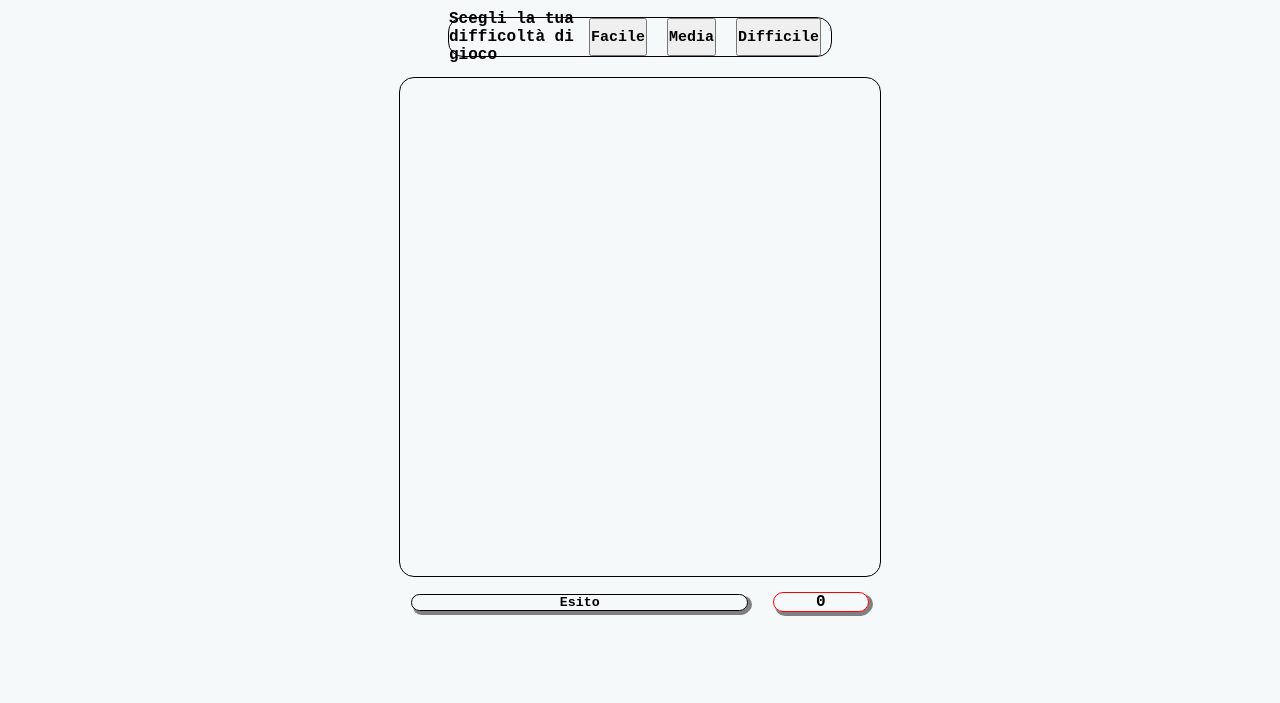
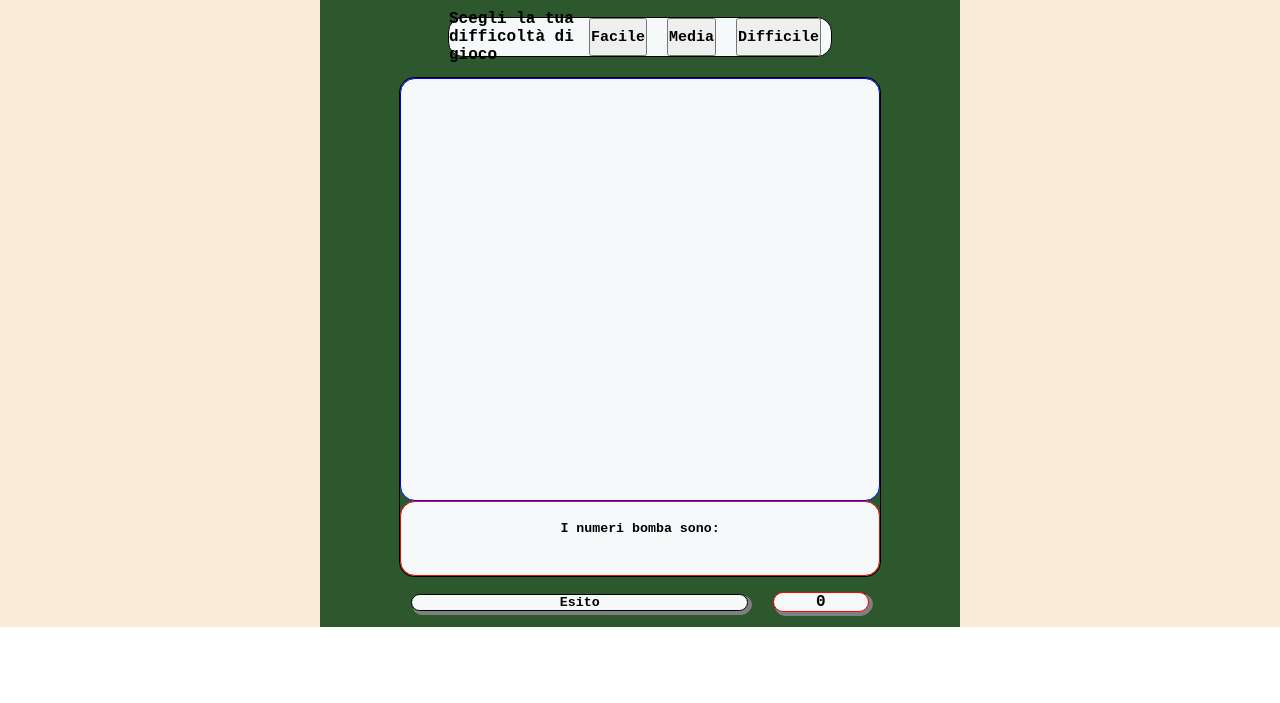
Before and after one commit to DavideGit991/js-campominato, a plain HTML site: page index.html in a window 1280 px wide. Shown: the part 97-800 px from the top of the page. Drawn offline with Linux system fonts and the light colour scheme; a web font is replaced by a local one.

Commit message:
aggiunta sampa a video dei numeri bomba una volta concluso il game

```diff
--- a/index.html
+++ b/index.html
@@ -25,6 +25,8 @@
           <button id="difficile" type="button" name="button">Difficile</button>
         </div>
         <div class="container-game">
+
+          <!-- //dove inserisco gli array  -->
           <div class="box-bombe">
             <div class="box-numute">
               <ul id="stampa2">
@@ -32,11 +34,16 @@
               </ul>
             </div>
             <div class="box-arraybombe">
+              <div class="sub-bombe">
+                <h5>I numeri bomba sono:</h5>
+              </div>
               <ul id=stampa1 >
 
               </ul>
             </div>
           </div>
+
+          <!-- parte bassa del gioco punteggio e esito -->
           <div class="box-esito">
             <div class="esito">
               <h5 id="esito">Esito</h5>
--- a/js/script.js
+++ b/js/script.js
@@ -19,18 +19,24 @@ var bdifficile = document.getElementById("difficile");
 
 //genero 16 numeri diversi random tra 1 e 100 e li inserisco in un array
 var stampa1 = "";
+
 while(arrayNumBombe.length < 16)
 {
-
    var n = randomNum(100);
    if (arrayNumBombe.indexOf(n) == -1)
    {
     arrayNumBombe.push(n);
+   }
 
-   }
-   stampa1 = stampa1 + "<li>" + arrayNumBombe[arrayNumBombe.length] + "</li>";
 }
   console.log(arrayNumBombe);
+
+//stampa dell'arraybombe
+for (i=0; i < 16; i++)
+{
+     stampa1 = stampa1 + "<li>" + arrayNumBombe[i] + "</li>";
+}
+//stampa
 
 
 //DIFFICOLTA' GIOCO FACILE
@@ -77,7 +83,7 @@ function()
     return Math.floor(Math.random()*num)+1;
   }
 
-  //CAMPOMINATO
+  //CAMPOMINATO con controlli in input dati utente
   function campoMinato(numBombe, possibilitàUte)
   {
     var stampa2 = "";
@@ -89,9 +95,9 @@ function()
 
       //controllo sul dato inserito dall'utente e se e' >100 o inserisce un NAN
       // o inserisce un qualcosa diverso da un numero allore abbasso il contatore e stampo un allert
-      if(numeroUte > 100 || isNaN(numeroUte) || Number.isNaN(numeroUte)  )
+      if(numeroUte > 100 || isNaN(numeroUte) || Number.isNaN(numeroUte)   )
       {
-       alert('ATTENZIONE! inserisci un valore compreso tra 1 e 100');
+       alert('ATTENZIONE! inserisci un valore valido compreso tra 1 e 100');
        i--;
       }
       //lo confronto con il mio array di bombe
--- a/main.css
+++ b/main.css
@@ -6,14 +6,14 @@
 }
 main{
   width: 100vw;
-  height: 100vh;
-  background-color: #F5F9FA;
+  background-color: antiquewhite;
   display: flex;
   flex-direction: column;
   align-items: center;
 }
 .container{
   width: 50%;
+  background-color: #2d572c;
   display: flex;
   flex-direction: column;
   justify-content: center;
@@ -21,6 +21,8 @@ main{
 
 }
 .box-title{
+  border-radius: 15px;
+background-color: #F5F9FA;
 width: 50%;
 display: flex;
 justify-content: center;
@@ -32,7 +34,7 @@ margin-bottom: 15px;
 .hr{
   height: 2px;
   width: 40%;
-  background-color: black;
+  background-color: #F5F9FA;
 }
 
 img{
@@ -41,6 +43,7 @@ width:10%;
 height: auto;
 }
 .box-scelta{
+background-color: #F5F9FA;
 width:60%;
 height: 40px;
 display: flex;
@@ -60,16 +63,47 @@ button{
 }
 
 
+/* proprietà sezione gioco */
+.box-numute{
+  background-color: #F5F9FA;
+  height: 85%;
+  border: 1px solid blue;
+  border-radius: 15px
+}
+.box-arraybombe{
+  background-color: #F5F9FA;
+  display: flex;
+  flex-direction: column;
+  justify-content: center;
+  align-items: center;
+  height: 15%;
+  border: 1px solid red;
+  border-radius: 15px;
+}
 
-
-/* proprietà sezione gioco */
-
+#stampa1 {
+  display: flex;
+  justify-content: center;
+  align-items: center;
+  padding: 10px;
+  list-style-type: none;
+}
+#stampa1 li{
+  border: 1px solid black;
+  border-radius: 15px;
+  margin: 0 5px;
+  padding: 3px;
+}
 .box-bombe{
+display: flex;
+flex-direction: column;
 min-width: 482px;
 height: 500px;
 border: 1px solid black;
 border-radius: 15px;
 }
+
+/* proprieta score e esito */
 .box-esito{
   display: flex;
   align-items: center;
@@ -79,6 +113,7 @@ border-radius: 15px;
 /* border: 1px solid black; */
 }
 .esito{
+  background-color: #F5F9FA;
   display: flex;
   align-items: center;
   justify-content: space-around;
@@ -88,6 +123,7 @@ border-radius: 15px;
   box-shadow: 2px 4px gray, 4px 2px gray;
 }
 .punteggio{
+  background-color: #F5F9FA;
   display: flex;
   align-items: center;
   justify-content: space-around;
```
